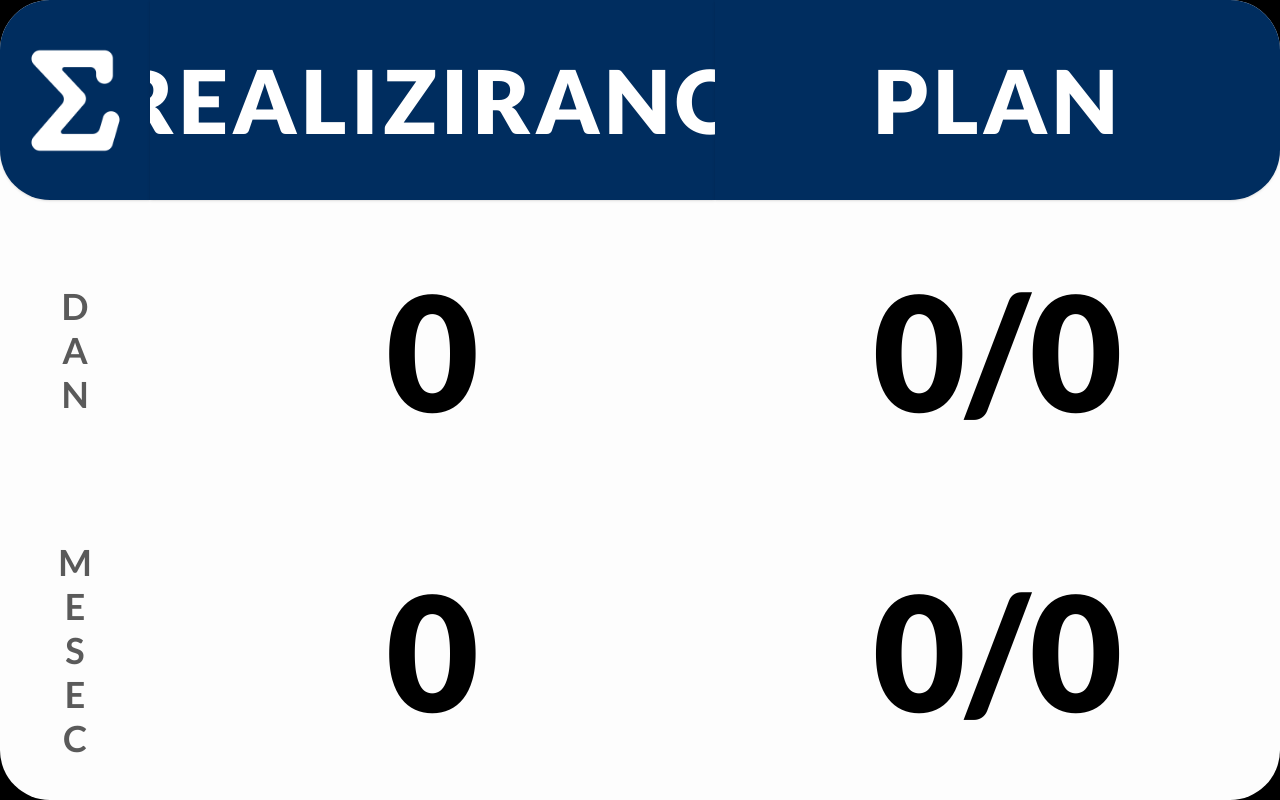
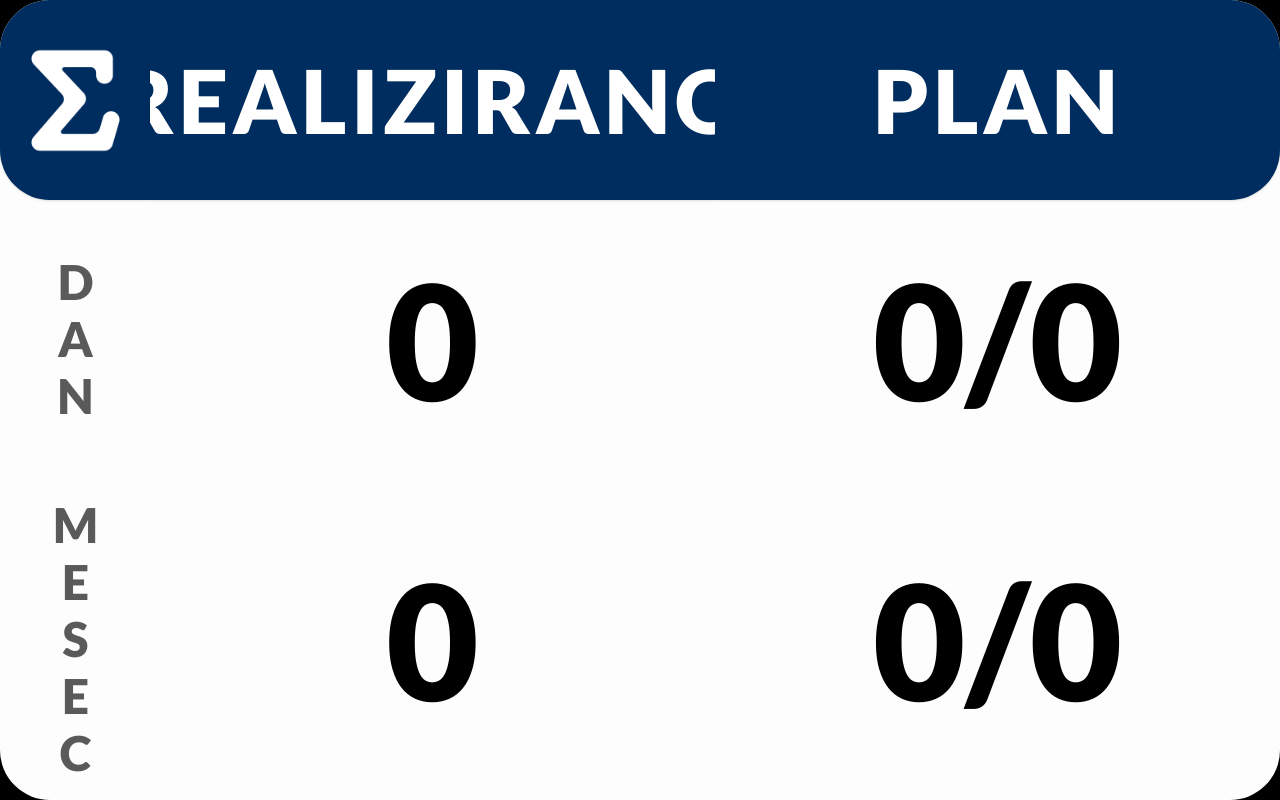
Before and after one commit to rubuz/production-counter, a React (Vite) app: page /sum in a window 1280 px wide. Built offline with nearby package versions, Linux system fonts and the light colour scheme; no server answers; the HTML template or start-up script is replaced by a standard one.

Commit message:
Update font size for SumCounter component

```diff
--- a/src/SumCounter.jsx
+++ b/src/SumCounter.jsx
@@ -136,7 +136,7 @@ const SumCounter = ({ logo }) => {
           {/* <h1 className="grid-item header-item-last">%</h1> */}
         </div>
         <div className="contents">
-          <h2 className="grid-item font-numbers text-amNeutral900 text-4xl font-bold [text-orientation:upright] [writing-mode:vertical-lr]">
+          <h2 className="grid-item font-numbers text-amNeutral900 text-5xl font-extrabold [text-orientation:upright] [writing-mode:vertical-lr]">
             DAN
           </h2>
           <div
@@ -150,7 +150,7 @@ const SumCounter = ({ logo }) => {
           </p>
           {/* <Progress className="progress" done={dayDone} plan={dayPlan} /> */}
         </div>
-        <h2 className="grid-item font-numbers text-amNeutral900 text-4xl font-bold [text-orientation:upright] [writing-mode:vertical-lr]">
+        <h2 className="grid-item font-numbers text-amNeutral900 text-5xl font-extrabold [text-orientation:upright] [writing-mode:vertical-lr]">
           MESEC
         </h2>
         <div
```
